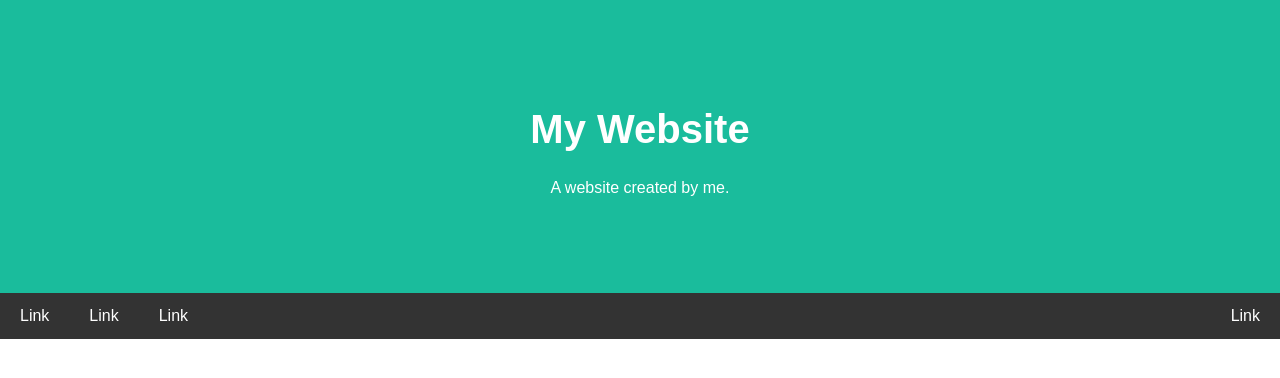
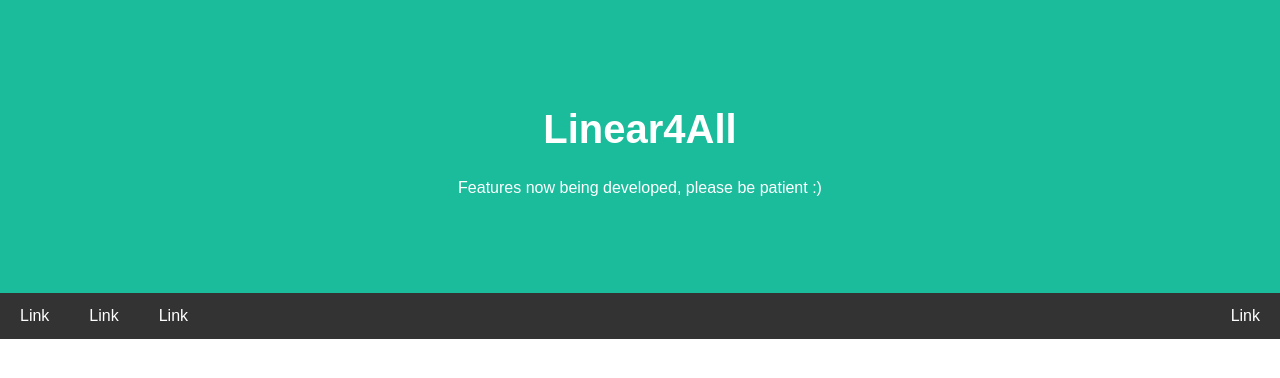
Before and after one commit to Linear4All/Linear4All.github.io, a plain HTML site: page index.html in a window 1280 px wide. Drawn offline with Linux system fonts and the light colour scheme.

Commit message:
Update index.html

```diff
--- a/index.html
+++ b/index.html
@@ -52,8 +52,8 @@ body {
 <body>
 
 <div class="header">
-  <h1>My Website</h1>
-  <p>A website created by me.</p>
+  <h1>Linear4All</h1>
+  <p>Features now being developed, please be patient :)</p>
 </div>
 
 <div class="navbar">
```
